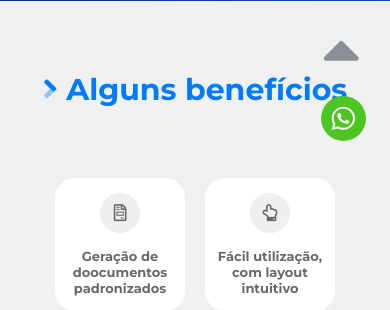
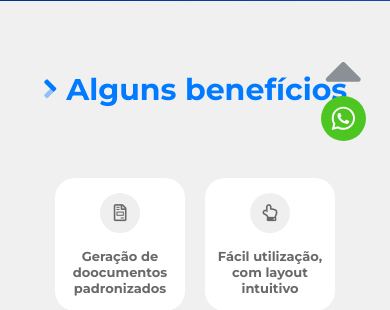
Before and after one commit to leandroricke100/governo-web, a PHP site: page / in a window 390 px wide. Shown: the part 679-989 px from the top of the page. Run offline with PHP 8.4, Linux system fonts and the light colour scheme.

Commit message:
inserindo five icon

```diff
--- a/index.html
+++ b/index.html
@@ -9,6 +9,8 @@
   <link rel="stylesheet" href="style.css?v=<v?=time() ?>" />
   <title>GovernoWeb</title>
   <link rel="stylesheet" href="./fontawesome/fontawesome-pro.css" />
+
+  <link rel="shortcut icon" href="assets/cloud-47.svg">
 
   <link
     href="https://fonts.googleapis.com/css2?family=Montserrat:ital,wght@0,100;0,200;0,300;0,400;0,500;0,600;0,700;0,800;0,900;1,100;1,200;1,400;1,500;1,600;1,700;1,800;1,900&display=swap"
@@ -171,20 +173,10 @@
           </div>
         </div>
 
-
       </div>
     </div>
 
     <div id="cliente-mobile">
-      <!-- <div>
-        <img src="assets/aimores.png" alt="logo-agua" style="width: 200px;">
-        <img src="assets/pedradosvolantes.png" alt="logo-manga" />
-        <img src=" assets/manga.png" alt="logo-manga" />
-        <img src="assets/nanuque.png" alt="logo-nanuque" />
-      </div>
-    </div> -->
-
-
 
   </section>
 
--- a/style.css
+++ b/style.css
@@ -981,8 +981,8 @@ a#falar-atendente {
   }
 
   .botao-subir {
-    bottom: 85px;
-    right: 30px;
+    bottom: 64px;
+    right: 28px;
   }
 
   .conteudo {
```
Also changed, not shown: assets/cloud-47.svg (added).
